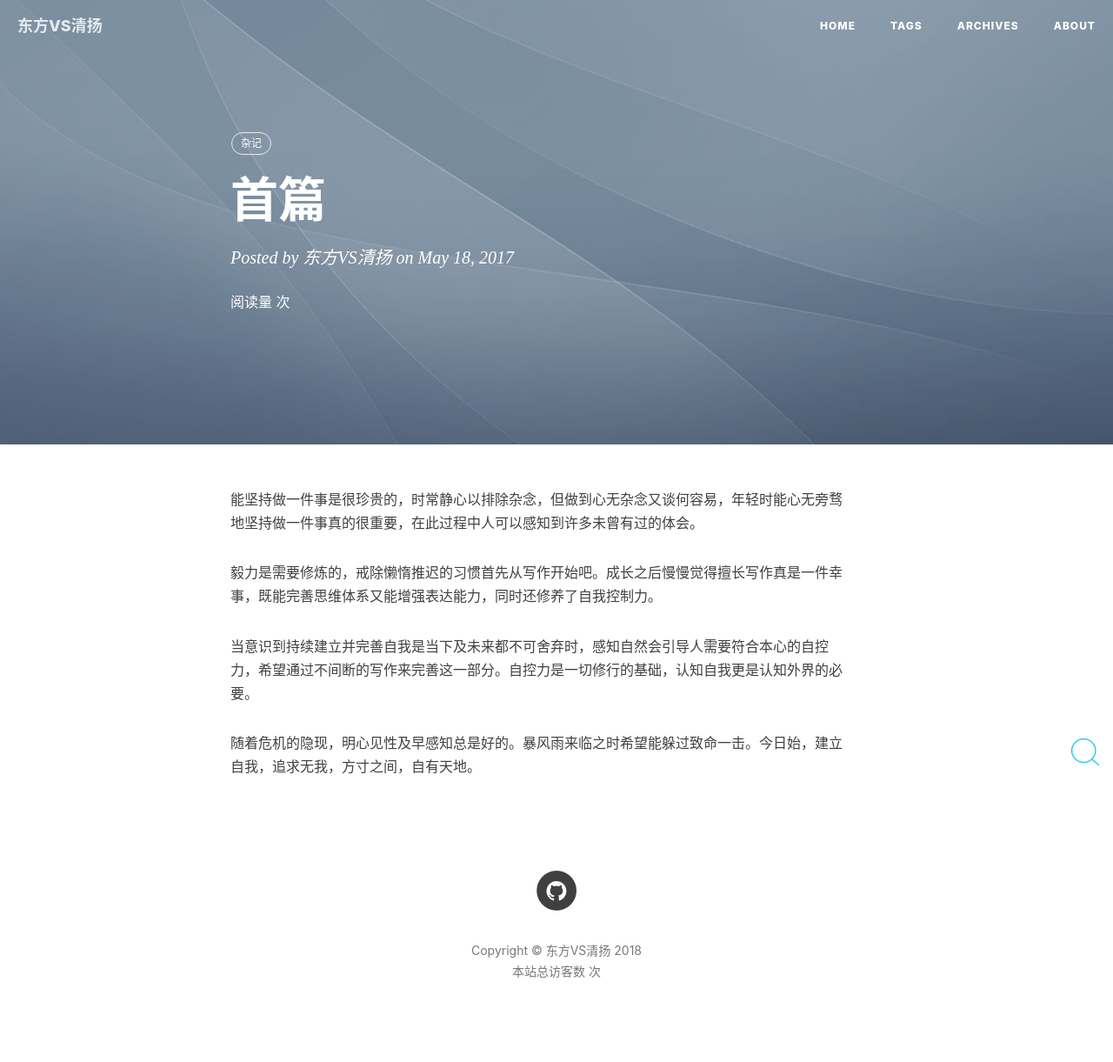
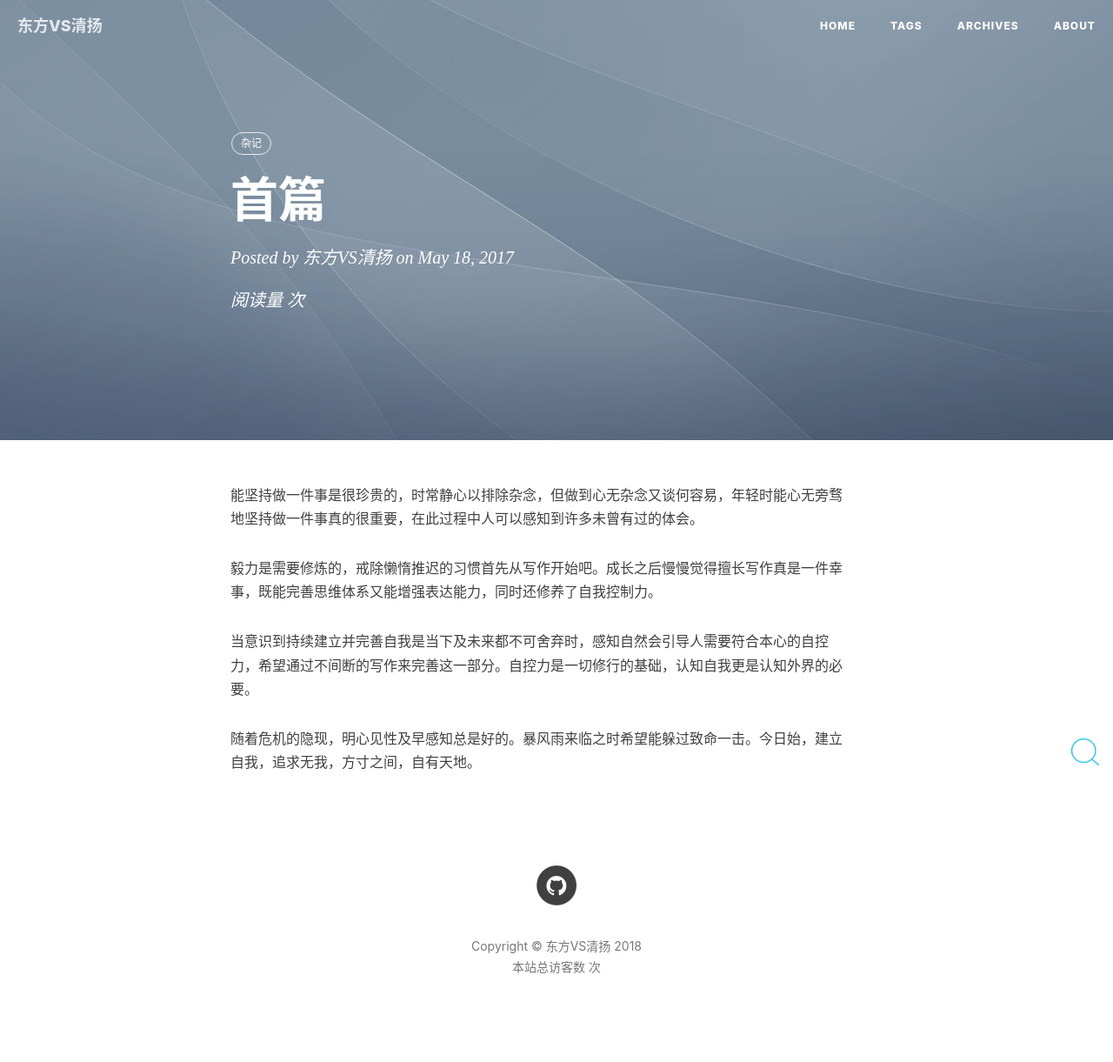
Before and after one commit to DFVSQY/DFVSQY.github.io, a Jekyll site: the page built from _posts/2017-5-18-shoupian.md, in a window 1280 px wide. Shown: the whole page at 87% size. Built offline with Jekyll 4.4.1, drawn with Linux system fonts in a browser that asks for light colours; nearby versions of some CDN libraries; comment, search, counter and statistics services are not loaded.

Commit message:
修改阅读量显示

```diff
--- a/_layouts/post.html
+++ b/_layouts/post.html
@@ -44,7 +44,7 @@ layout: default
 
                     {% comment %} 不蒜子 {% endcomment %}
                     <br>
-                    <span id="busuanzi_container_page_pv">
+                    <span id="busuanzi_container_page_pv", class="meta">
                         阅读量 <span id="busuanzi_value_page_pv"></span> 次
                     </span>
                     {% comment %} endif {% endcomment %}
```
